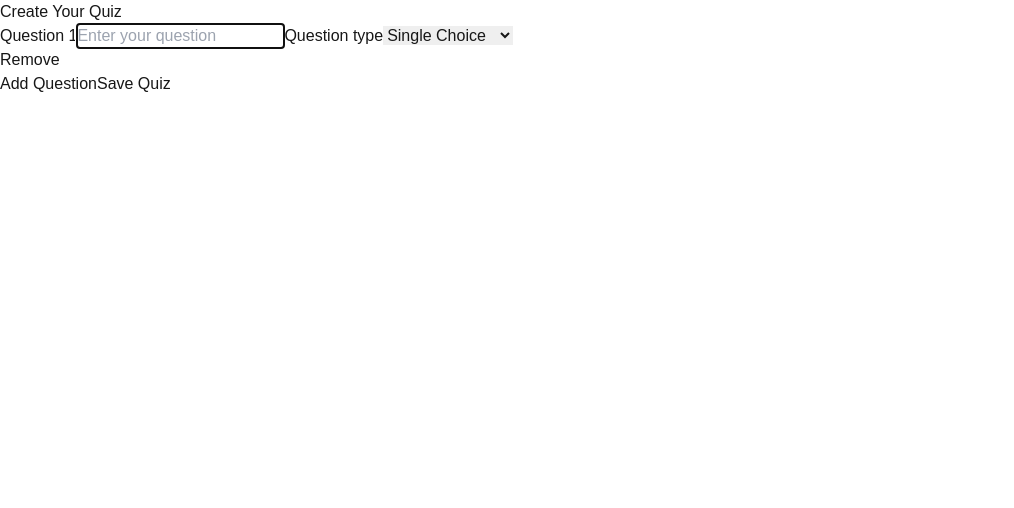
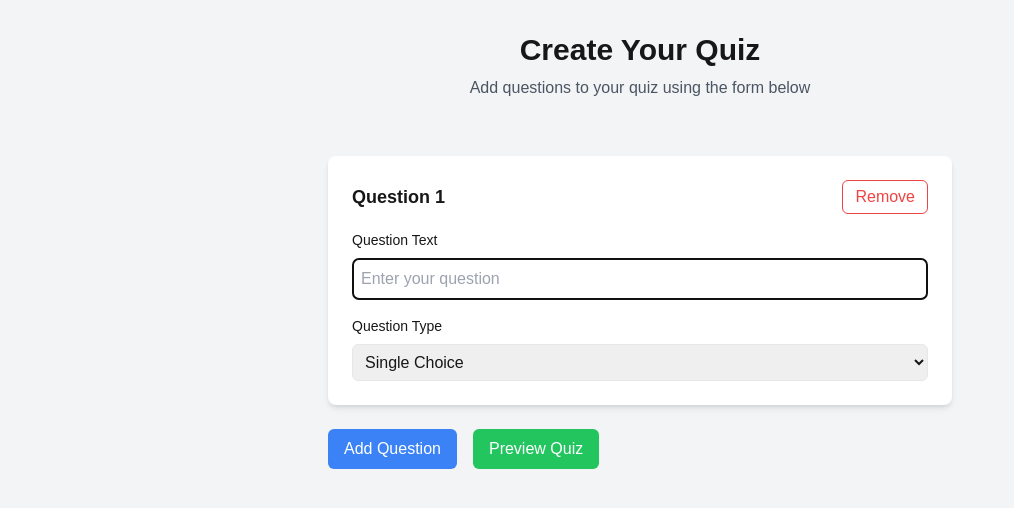
Before and after one commit to ddgoncal/prod-market-fit-generator, a Next.js app: page /quiz in a window 1280 px wide. Both pictures are taken after a click on the button "Add Question". Shown: the top 508 px of the page, without its empty margins (0-1014 px from the left). Built offline with nearby package versions, Linux system fonts and the light colour scheme.

Commit message:
Add preview mode to quiz

```diff
--- a/auth.js
+++ b/auth.js
@@ -1,5 +1,7 @@
 import NextAuth from "next-auth"
+import GitHub from "next-auth/providers/github"
+import Google from "next-auth/providers/google"
 
 export const { handlers, signIn, signOut, auth } = NextAuth({
-  providers: [],
+  providers: [GitHub, Google],
 })
--- a/next.config.js
+++ b/next.config.js
@@ -1,3 +1,5 @@
+const path = require('path');
+
 module.exports = {
   // ...existing code...
   webpack: (config) => {
--- /dev/null
+++ b/src/app/api/auth/[...nextauth]/route.ts
@@ -0,0 +1,3 @@
+import { handlers } from "../../../../../auth"
+
+export const { GET, POST } = handlers
--- a/src/app/api/auth/route.ts
+++ /dev/null
@@ -1,2 +0,0 @@
-import { handlers } from "@/auth"
-export const { GET, POST } = handlers
--- a/src/app/components/QuestionBuilder.js
+++ b/src/app/components/QuestionBuilder.js
@@ -1,44 +1,86 @@
-// components/QuestionBuilder.js
-"use client"; // Added this directive
+"use client";
 import { useFieldArray, useForm } from "react-hook-form";
+import { useRouter } from 'next/navigation';
 
 function QuestionBuilder() {
-    const { register, control, handleSubmit } = useForm();
+    const router = useRouter();
+    const { register, control, handleSubmit } = useForm({
+        defaultValues: {
+            questions: []
+        }
+    });
+
     const { fields, append, remove } = useFieldArray({
         control,
         name: "questions"
     });
 
     const onSubmit = data => {
-        console.log(data);
-        // Here you would handle saving the quiz data to your API
+        // Store the quiz data in localStorage before navigation
+        localStorage.setItem('quizData', JSON.stringify(data));
+        router.push('/quiz/preview');
     };
 
     return (
-        <form onSubmit={handleSubmit(onSubmit)}>
+        <form onSubmit={handleSubmit(onSubmit)} className="max-w-2xl mx-auto p-6">
+            <div className="space-y-6">
                 {fields.map((field, index) => (
-                <div key={field.id}>
-                <div>
-                <label>Question {index + 1}</label>
+                    <div key={field.id} className="bg-white dark:bg-gray-800 p-6 rounded-lg shadow-md">
+                        <div className="space-y-4">
+                            <div className="flex justify-between items-center">
+                                <h3 className="text-lg font-semibold">Question {index + 1}</h3>
+                                <button
+                                    type="button"
+                                    onClick={() => remove(index)}
+                                    className="text-red-500 hover:text-red-700 px-3 py-1 rounded-md border border-red-500 hover:border-red-700"
+                                >
+                                    Remove
+                                </button>
+                            </div>
+
+                            <div className="space-y-2">
+                                <label className="block text-sm font-medium">Question Text</label>
                                 <input
                                     type="text"
                                     {...register(`questions.${index}.text`)}
                                     placeholder="Enter your question"
+                                    className="w-full p-2 border rounded-md dark:bg-gray-700 dark:border-gray-600"
                                 />
-                     <label>Question type</label>
-                     <select {...register(`questions.${index}.type`)}>
+                            </div>
+
+                            <div className="space-y-2">
+                                <label className="block text-sm font-medium">Question Type</label>
+                                <select
+                                    {...register(`questions.${index}.type`)}
+                                    className="w-full p-2 border rounded-md dark:bg-gray-700 dark:border-gray-600"
+                                >
                                     <option value="single-choice">Single Choice</option>
                                     <option value="multiple-choice">Multiple Choice</option>
                                     <option value="text">Text</option>
                                 </select>
                             </div>
-                  <button type="button" onClick={() => remove(index)}>Remove</button>
+                        </div>
                     </div>
                 ))}
+            </div>
 
-            <button type="button" onClick={() => append({ text: "", type: "single-choice" })}>Add Question</button>
+            <div className="mt-6 space-x-4">
+                <button
+                    type="button"
+                    onClick={() => append({ text: "", type: "single-choice" })}
+                    className="bg-blue-500 text-white px-4 py-2 rounded-md hover:bg-blue-600"
+                >
+                    Add Question
+                </button>
 
-            <button type="submit">Save Quiz</button>
+                <button
+                    type="submit"
+                    className="bg-green-500 text-white px-4 py-2 rounded-md hover:bg-green-600"
+                    disabled={fields.length === 0}
+                >
+                    Preview Quiz
+                </button>
+            </div>
         </form>
     );
 }
--- /dev/null
+++ b/src/app/components/signin.js
@@ -0,0 +1,7 @@
+"use client"
+
+import { signIn } from "next-auth/react"
+
+export default function SignIn() {
+  return <><h1>asda</h1><button onClick={() => signIn("google")}> tas</button></>
+}
--- a/src/app/quiz/page.jsx
+++ b/src/app/quiz/page.jsx
@@ -1,12 +1,17 @@
-// pages/create.js
-
-import QuestionBuilder from "../components/QuestionBuilder";
+import QuestionBuilder from "../components/QuestionBuilder"
 
 function CreateQuizPage() {
     return (
-        <div>
-            <h1>Create Your Quiz</h1>
-            <QuestionBuilder />
+        <div className="min-h-screen bg-gray-100 dark:bg-gray-900 py-8">
+            <div className="max-w-4xl mx-auto">
+                <div className="text-center mb-8">
+                    <h1 className="text-3xl font-bold mb-2">Create Your Quiz</h1>
+                    <p className="text-gray-600 dark:text-gray-400">
+                        Add questions to your quiz using the form below
+                    </p>
+                </div>
+                <QuestionBuilder />
+            </div>
         </div>
     );
 }
--- a/tsconfig.json
+++ b/tsconfig.json
@@ -31,7 +31,8 @@
     "next-env.d.ts",
     ".next/types/**/*.ts",
     "**/*.ts",
-    "**/*.tsx"
+    "**/*.tsx",
+    "src/app/components/signin.js"
   ],
   "exclude": [
     "node_modules"
```
Also changed, not shown: src/app/quiz/preview/page.jsx (added, +144 -0 lines). Lines whose indentation alone changed are shown as unchanged.
